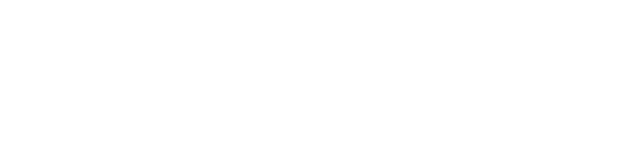
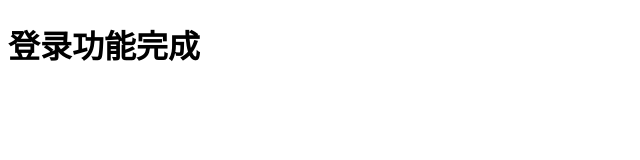
Before and after one commit to 3c-dc/Git-02, a plain HTML site: page index.html in a window 1280 px wide. Shown: the whole page, without its empty margins (0-640 px from the left). Drawn offline with Linux system fonts and the light colour scheme.

Commit message:
登录功能完成

```diff
--- a/index.html
+++ b/index.html
@@ -7,6 +7,6 @@
   <title>Document</title>
 </head>
 <body>
-
+  <h1>登录功能完成</h1>
 </body>
 </html>
```
